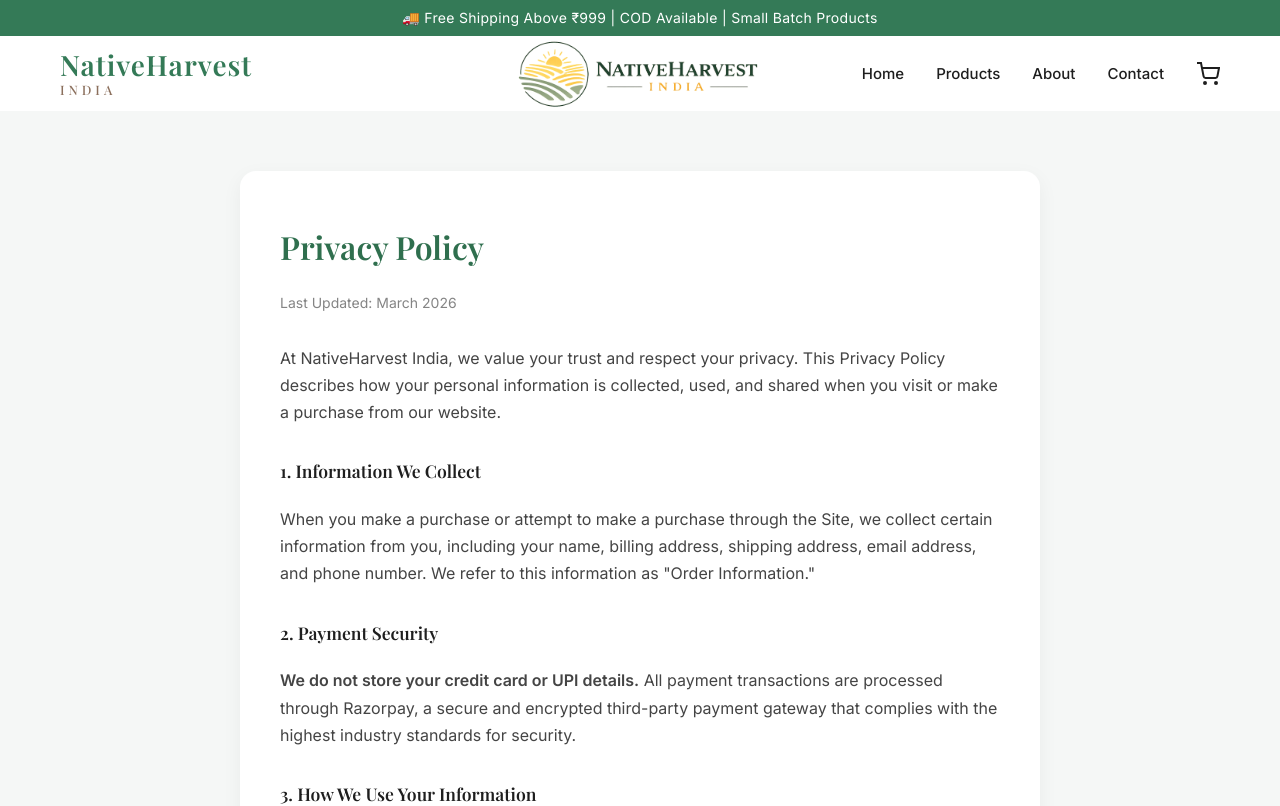
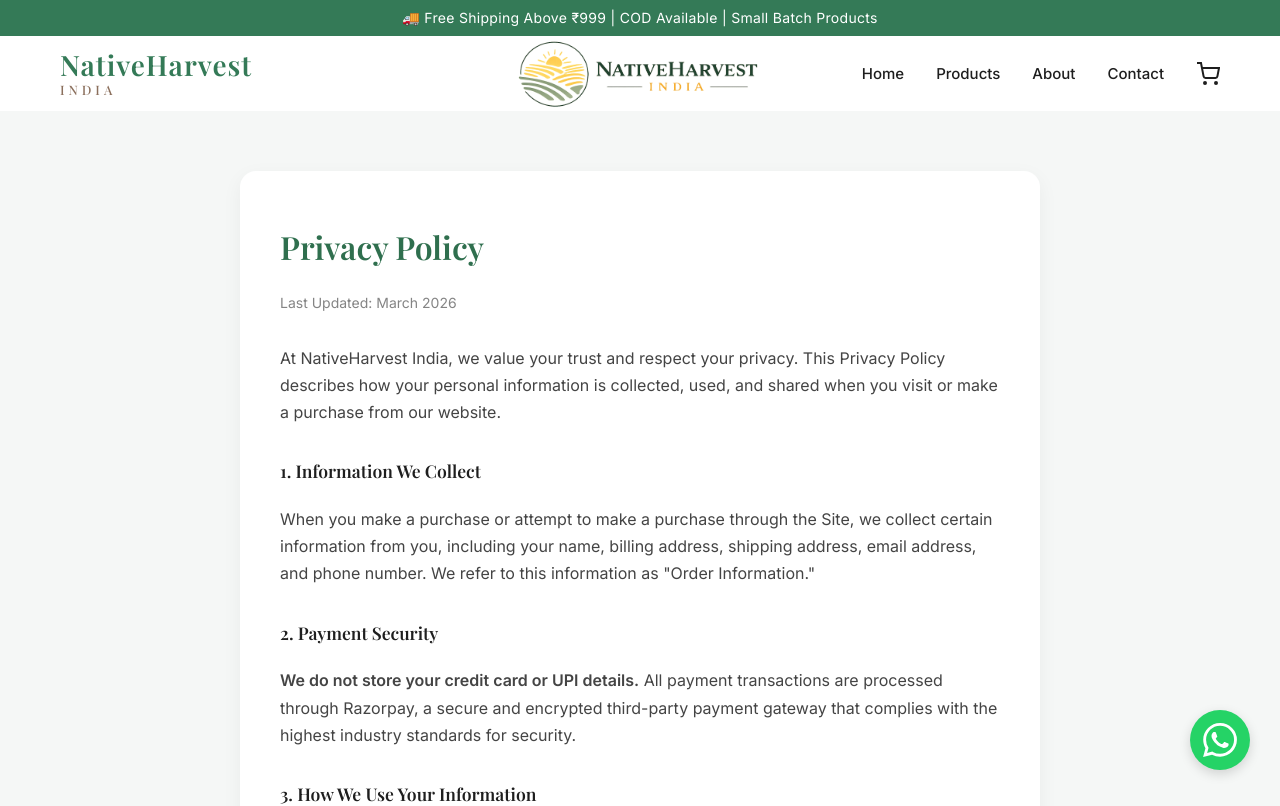
Before and after one commit to samarthr8/nativeharvest-app, a React (Vite) app in the folder frontend/: page /privacy in a window 1280 px wide. Shown: the top 806 px of the page. Built offline with nearby package versions, Linux system fonts and the light colour scheme.

Commit message:
Implemented: Skeleton Screens, Next-gen Image Loading, whatsapp icon

```diff
--- a/frontend/src/App.jsx
+++ b/frontend/src/App.jsx
@@ -3,6 +3,7 @@ import { Routes, Route, useLocation } from "react-router-dom";
 import AnnouncementBar from "./components/layout/AnnouncementBar";
 import Header from "./components/layout/Header";
 import Footer from "./components/layout/Footer";
+import WhatsAppWidget from "./components/layout/WhatsAppWidget"; // <-- NEW
 
 /* Public pages */
 import Home from "./pages/Home";
@@ -51,6 +52,7 @@ const App = () => {
         </Routes>
       </div>
 
+      <WhatsAppWidget /> {/* <-- NEW */}
       <Footer />
     </>
   );
--- /dev/null
+++ b/frontend/src/components/layout/WhatsAppWidget.jsx
@@ -0,0 +1,49 @@
+import React from "react";
+
+export default function WhatsAppWidget() {
+  // Replace with your actual NativeHarvest business WhatsApp number
+  // Make sure it includes the country code (91 for India) but NO '+' sign.
+  const phoneNumber = "919407060070";
+
+  // The default message that will auto-fill in their WhatsApp text box
+  const defaultMessage = encodeURIComponent("Hi NativeHarvest, I have a question about your products!");
+
+  return (
+    <a
+      href={`https://wa.me/${phoneNumber}?text=${defaultMessage}`}
+      target="_blank"
+      rel="noopener noreferrer"
+      aria-label="Chat with us on WhatsApp"
+      style={{
+        position: "fixed",
+        bottom: "30px",
+        right: "30px",
+        background: "#25D366", // Official WhatsApp Green
+        color: "white",
+        width: "60px",
+        height: "60px",
+        borderRadius: "50%",
+        display: "flex",
+        alignItems: "center",
+        justifyContent: "center",
+        boxShadow: "0 4px 12px rgba(0,0,0,0.15)",
+        zIndex: 9999,
+        transition: "transform 0.2s ease",
+        textDecoration: "none"
+      }}
+      onMouseOver={(e) => (e.currentTarget.style.transform = "scale(1.1)")}
+      onMouseOut={(e) => (e.currentTarget.style.transform = "scale(1)")}
+    >
+      {/* Native WhatsApp SVG Icon */}
+      <svg
+        width="34"
+        height="34"
+        viewBox="0 0 24 24"
+        fill="currentColor"
+        xmlns="http://www.w3.org/2000/svg"
+      >
+        <path d="M17.472 14.382c-.297-.149-1.758-.867-2.03-.967-.273-.099-.471-.148-.67.15-.197.297-.767.966-.94 1.164-.173.199-.347.223-.644.075-.297-.15-1.255-.463-2.39-1.475-.883-.788-1.48-1.761-1.653-2.059-.173-.297-.018-.458.13-.606.134-.133.298-.347.446-.52.149-.174.198-.298.298-.497.099-.198.05-.371-.025-.52-.075-.149-.669-1.612-.916-2.207-.242-.579-.487-.5-.669-.51-.173-.008-.371-.01-.57-.01-.198 0-.52.074-.792.372-.272.297-1.04 1.016-1.04 2.479 0 1.462 1.065 2.875 1.213 3.074.149.198 2.096 3.2 5.077 4.487.709.306 1.262.489 1.694.625.712.227 1.36.195 1.871.118.571-.085 1.758-.719 2.006-1.413.248-.694.248-1.289.173-1.413-.074-.124-.272-.198-.57-.347m-5.421 7.403h-.004a9.87 9.87 0 01-5.031-1.378l-.361-.214-3.741.982.998-3.648-.235-.374a9.86 9.86 0 01-1.51-5.26c.001-5.45 4.436-9.884 9.888-9.884 2.64 0 5.122 1.03 6.988 2.898a9.825 9.825 0 012.893 6.994c-.003 5.45-4.437 9.884-9.885 9.884m8.413-18.297A11.815 11.815 0 0012.05 0C5.495 0 .16 5.335.157 11.892c0 2.096.547 4.142 1.588 5.945L.057 24l6.305-1.654a11.882 11.882 0 005.683 1.448h.005c6.554 0 11.89-5.335 11.893-11.893a11.821 11.821 0 00-3.48-8.413z"/>
+      </svg>
+    </a>
+  );
+}
--- a/frontend/src/pages/ProductDetail.jsx
+++ b/frontend/src/pages/ProductDetail.jsx
@@ -55,7 +55,25 @@ export default function ProductDetail() {
     );
   }
 
-  if (!product) return <p className="container">Loading...</p>;
+  // --- NEW: PREMIUM SKELETON LOADER ---
+  if (!product) {
+    return (
+      <div className="container" style={{ padding: "50px 0" }}>
+        <div className="skeleton-box" style={{ width: "200px", height: "20px", marginBottom: "25px" }}></div>
+        <div className="skeleton-grid">
+          {/* Left: Image Skeleton */}
+          <div className="skeleton-box" style={{ height: "420px", borderRadius: "16px" }}></div>
+          {/* Right: Details Skeleton */}
+          <div>
+            <div className="skeleton-box" style={{ height: "40px", width: "80%", marginBottom: "15px" }}></div>
+            <div className="skeleton-box" style={{ height: "30px", width: "30%", marginBottom: "20px" }}></div>
+            <div className="skeleton-box" style={{ height: "100px", width: "100%", marginBottom: "25px" }}></div>
+            <div className="skeleton-box" style={{ height: "50px", width: "50%" }}></div>
+          </div>
+        </div>
+      </div>
+    );
+  }
 
   const images =
     product.images?.length > 0
@@ -143,6 +161,7 @@ export default function ProductDetail() {
               <img
                 src={images[activeImage]}
                 alt={product.name}
+                loading="lazy" /* --- NEW: LAZY LOADING --- */
                 style={{
                   width: "100%",
                   height: "100%",
@@ -170,6 +189,7 @@ export default function ProductDetail() {
                   key={i}
                   src={img}
                   alt=""
+                  loading="lazy" /* --- NEW: LAZY LOADING --- */
                   onClick={() => setActiveImage(i)}
                   style={{
                     width: "70px",
```
Also changed, not shown: frontend/src/styles/global.css (+29 -0 lines), frontend/src/components/Navbar.jsx (line endings or trailing spaces).
